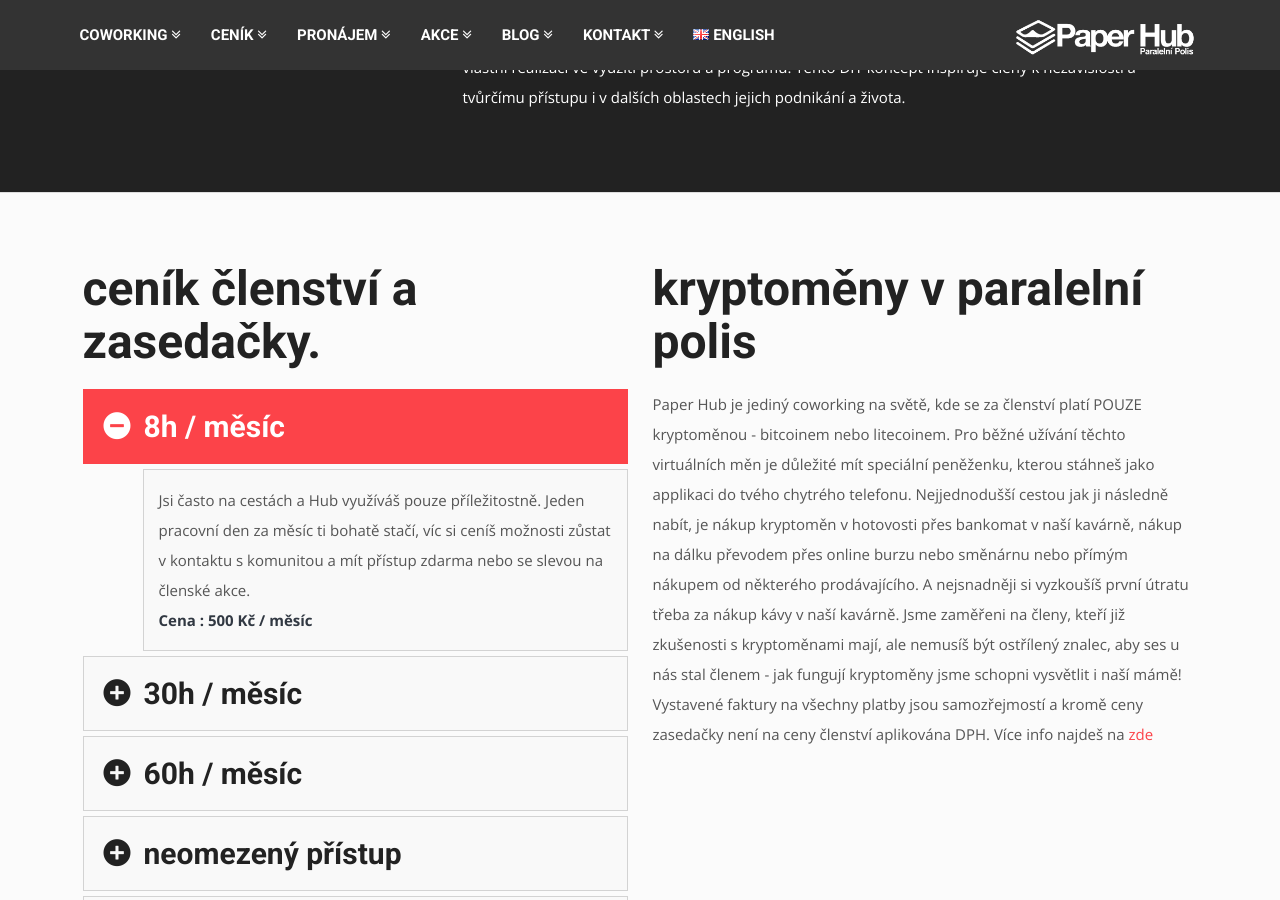
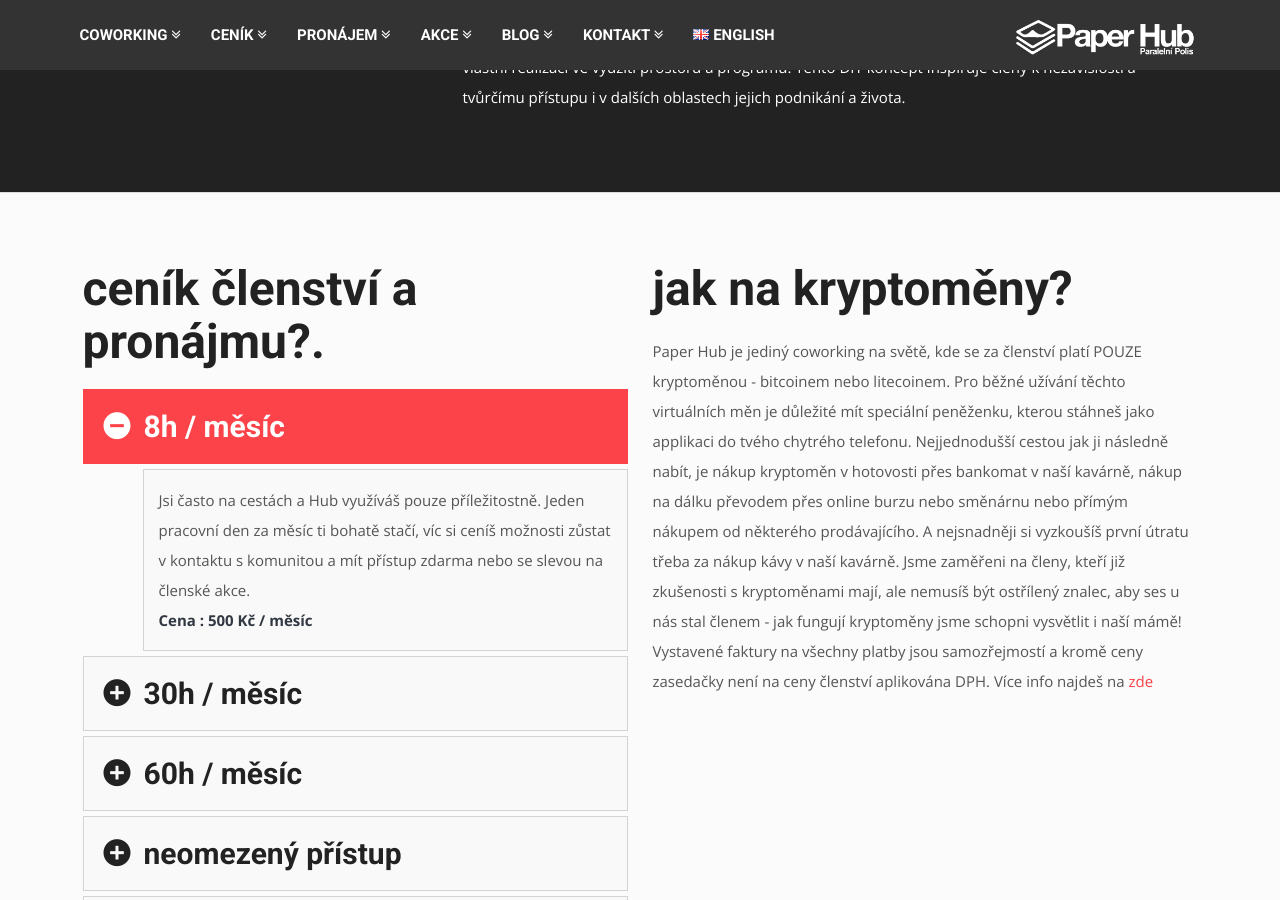
Before and after one commit to ParalelniPolis/paperhubweb, a Jekyll site: the page built from index.html, in a window 1280 px wide and 900 px high, scrolled down 1972 px. Built offline with Jekyll 4.4.1, drawn with Linux system fonts in a browser that asks for light colours; some web fonts are replaced; Markdown is read by kramdown in place of the engine named in the settings.

Commit message:
Update website_text.yaml

```diff
--- a/_data/website_text.yaml
+++ b/_data/website_text.yaml
@@ -156,7 +156,7 @@ black_stripe_first:
 
 pricelist:
     title:
-        cz: ceník členství a zasedačky
+        cz: ceník členství a pronájmu?
         eng: pricelist
     plans:
         -   time:
@@ -212,7 +212,7 @@ pricelist:
 
 next_to_pricelist:
     title:
-        cz: "kryptoměny v Paralelní Polis"
+        cz: "jak na kryptoměny?"
         eng: "New with bitcoin?"
     description:
         cz: "Paper Hub je jediný coworking na světě, kde se za členství platí POUZE kryptoměnou - bitcoinem nebo litecoinem. Pro běžné užívání těchto virtuálních měn je důležité mít speciální peněženku, kterou stáhneš jako applikaci do tvého chytrého telefonu. Nejjednodušší cestou jak ji následně nabít, je nákup kryptoměn v hotovosti přes bankomat v naší kavárně, nákup na dálku převodem přes online burzu nebo směnárnu nebo přímým nákupem od některého prodávajícího. A nejsnadněji si vyzkoušíš první útratu třeba za nákup kávy v naší kavárně. Jsme zaměřeni na členy, kteří již zkušenosti s kryptoměnami mají, ale nemusíš být ostřílený znalec, aby ses u nás stal členem - jak fungují kryptoměny jsme schopni vysvětlit i naší mámě! Vystavené faktury na všechny platby jsou samozřejmostí a kromě ceny zasedačky není na ceny členství aplikována DPH. Více info najdeš na <a href=\"http://www.paralelnipolis.cz/jak-na-kryptomeny-v-paralelni-polis/\">zde</a>"
```
